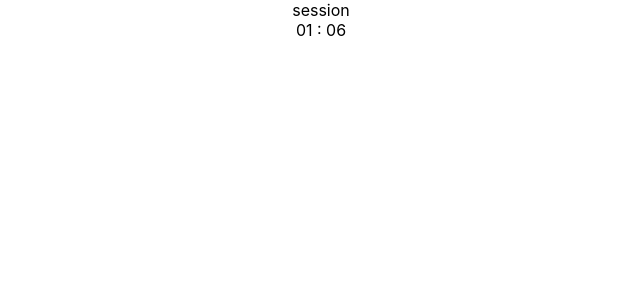
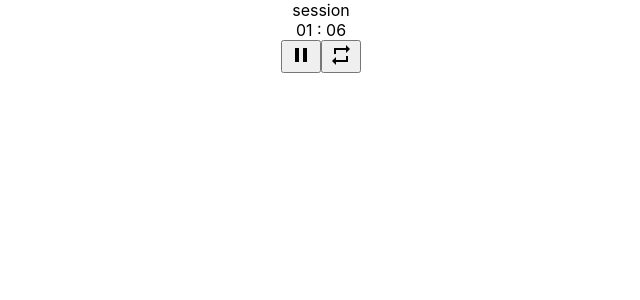
Before and after one commit to FodorLaszlo86/fcc-pomodoro-clock, a React (Create React App) app: page / in a window 1280 px wide. Shown: the top 300 px of the page, without its empty margins (319-959 px from the left). Built offline with nearby package versions, Linux system fonts and the light colour scheme.

Commit message:
pause, restart functionalities added

```diff
--- a/src/App.js
+++ b/src/App.js
@@ -1,5 +1,6 @@
 import React, { Component } from 'react';
 import Timer from './components/Timer';
+import TimerCtrlPanel from './components/TimerCtrlPanel';
 import './App.css';
 
 class App extends Component {
@@ -14,13 +15,20 @@ class App extends Component {
         seconds: 13,
       },
       clockType: 'session',
-      paused: false
+      paused: false,
+      intervalID: null
 
     }
   }
 
   componentDidMount = () => {
-    this.tickTock();
+      this.tickTock();
+  }
+
+  componentWillUnmount = () => {
+    if(this.state.paused) {
+
+    }
   }
 
   countDown = () => {
@@ -32,7 +40,6 @@ class App extends Component {
           minutes
         }
       })
-      console.log(this.state.timeRemains);
     }
     else if (seconds === 0 && minutes > 0) {
       this.setState({
@@ -65,7 +72,25 @@ class App extends Component {
   }
 
   tickTock = () => {
-    setInterval(this.countDown, 1000)
+    let intervalID = setInterval(this.countDown, 1000);
+    this.setState({
+      intervalID: intervalID
+    })
+
+  }
+
+  pauseTimer = () => {
+    this.setState({
+      paused: true
+    })
+    clearInterval(this.state.intervalID)
+  }
+
+  startTimer = () => {
+    this.setState({
+      paused: false
+    })
+    this.tickTock()
   }
 
 
@@ -77,7 +102,11 @@ class App extends Component {
         {/* <SessionLengthCtrl />
         <BreakLengthCtrl /> */}
         <Timer minutes={ minutes } seconds={ seconds } sessionType={ this.state.clockType }  />
-        {/* <TimerCtrlPanel /> */}
+        <TimerCtrlPanel
+            paused={ this.state.paused }
+            pauseTimer={ this.pauseTimer }
+            startTimer={ this.startTimer }
+        />
       </div>
     );
   }
```
